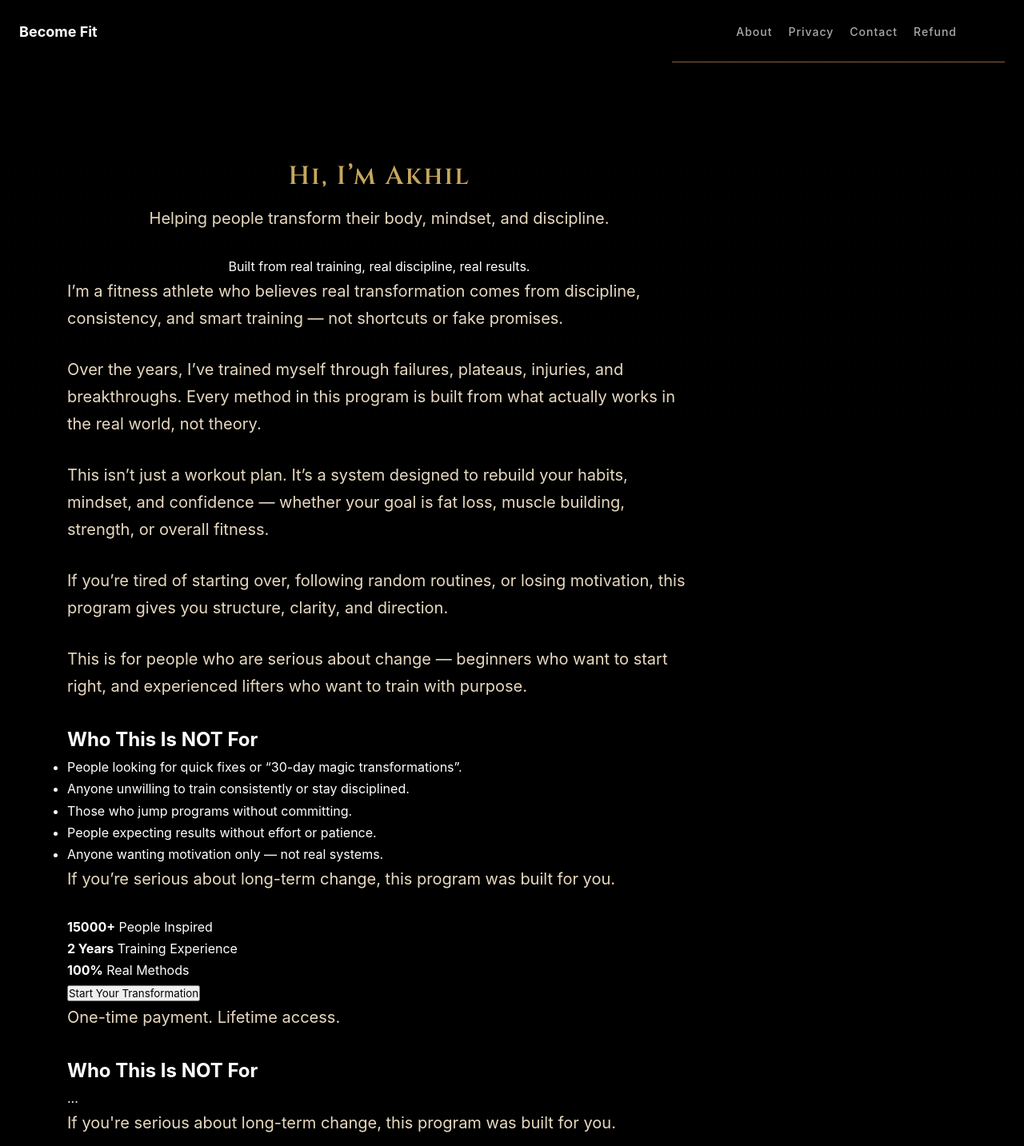
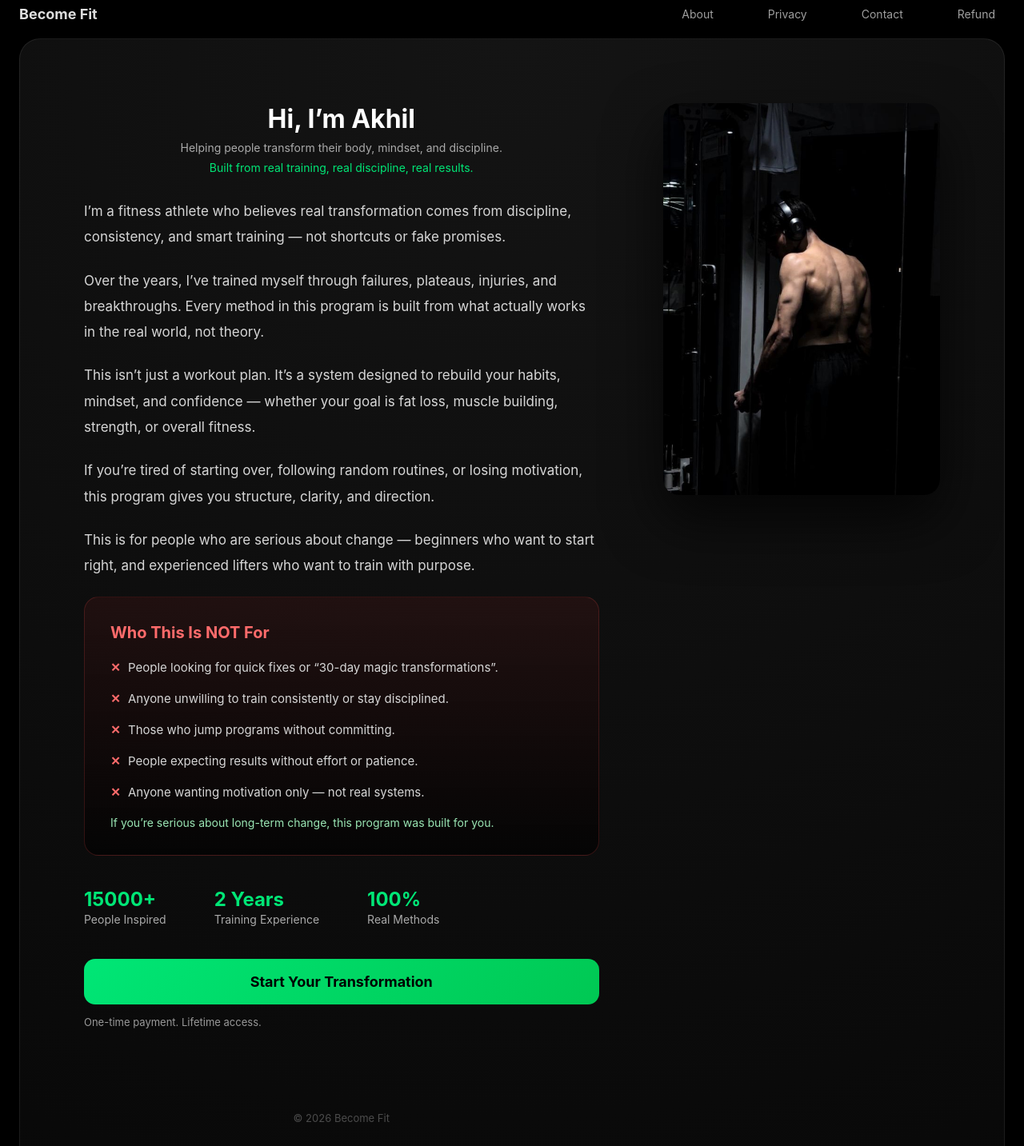
Before and after one commit to AkhilAzad/become-fit, a website: page public/index.html in a window 1280 px wide. Shown: the part 37-1470 px from the top of the page at 80% size. Drawn offline with nearby package versions, Linux system fonts and the light colour scheme.

Commit message:
your commit message

```diff
--- a/public/index.html
+++ b/public/index.html
@@ -7,9 +7,6 @@
   <title>Become Fit with Akhil</title>
   <link rel="stylesheet" href="style.css" />
   <link rel="stylesheet" href="about.css" />
-  <link
-    href="https://fonts.googleapis.com/css2?family=Cinzel:wght@600&family=Cormorant+Garamond:wght@400;500&display=swap"
-    rel="stylesheet">
 </head>
 
 <body>
@@ -47,9 +44,7 @@
           </span>
         </header>
 
-        <section class="about-layout" id="about">
-
-          <div class="about-text">
+        <section class="about" id="about">
           <p>
             I’m a fitness athlete who believes real transformation comes from
             discipline, consistency, and smart training — not shortcuts or fake promises.
@@ -76,9 +71,8 @@
             This is for people who are serious about change — beginners who want to
             start right, and experienced lifters who want to train with purpose.
           </p>
-          </div>
+        </section>
 
-          <div class="about-side">
         <section class="not-for">
           <h2>Who This Is NOT For</h2>
           <ul>
@@ -92,10 +86,6 @@
             If you’re serious about long-term change, this program was built for you.
           </p>
         </section>
-          </div>
-
-        </section>
-
 
         <section class="stats">
           <div>
@@ -119,27 +109,14 @@
       </div>
 
       <div class="hero-image">
-
-        <section class="not-for">
-          <h2>Who This Is NOT For</h2>
-          <ul>
-            ...
-          </ul>
-          <p class="not-for-note">
-            If you're serious about long-term change, this program was built for you.
-          </p>
-        </section>
-
         <img src="images/hero.jpeg" alt="Akhil Fitness Transformation" />
-
-      </div>
-
       </div>
 
       <footer class="footer">
         <p>© 2026 Become Fit</p>
       </footer>
 
+    </div>
   </div>
 
   <script>
--- a/public/style.css
+++ b/public/style.css
@@ -1,90 +1,327 @@
-/* ===== GLOBAL RESET ===== */
+/* =========================
+   GLOBAL RESET
+========================= */
+
 * {
   margin: 0;
   padding: 0;
   box-sizing: border-box;
+  font-family: "Inter", system-ui, sans-serif;
 }
 
-/* ===== BODY ===== */
 body {
-  background: #1a1410;
-  color: #f5e6d3;
-  font-family: 'Cormorant Garamond', serif;
-  line-height: 1.7;
+  background: #000;
+  min-height: 100vh;
+  padding: 24px;
+  color: #ffffff;
 }
 
-/* Subtle vintage texture effect */
-body::before {
-  content: "";
-  position: fixed;
-  inset: 0;
-  background: radial-gradient(rgba(255, 255, 255, 0.02) 1px, transparent 1px);
-  background-size: 3px 3px;
-  pointer-events: none;
-  opacity: 0.4;
+
+/* =========================
+   PAGE WRAP
+========================= */
+
+.page-wrap {
+  max-width: 1400px;
+  width: 100%;
+  margin: 0 auto;
 }
 
-/* ===== NAVBAR ===== */
-nav {
+/* =========================
+   HEADER
+========================= */
+
+.site-header {
   display: flex;
   justify-content: space-between;
-  padding: 25px 60px;
-  border-bottom: 1px solid #8b5e3c;
+  align-items: center;
+  padding: 10px 10px 40px;
 }
 
-nav a {
-  color: #c6a75e;
-  text-decoration: none;
-  margin-left: 30px;
-  font-weight: 500;
-  letter-spacing: 1px;
+.logo {
+  font-size: 18px;
+  font-weight: 700;
+  color: #eaeaea;
 }
 
-nav a:hover {
-  color: #f5e6d3;
+.main-nav {
+  display: flex;
+  gap: 24px;
 }
 
-/* ===== HERO SECTION ===== */
-.hero {
-  padding: 100px 60px;
-  max-width: 900px;
+.main-nav a {
+  font-size: 14px;
+  color: #cfcfcf;
+  text-decoration: none;
+  padding: 6px 12px;
+  border-radius: 8px;
+  transition: all 0.2s ease;
 }
 
-.hero h1 {
-  font-family: 'Cinzel', serif;
-  font-size: 64px;
-  color: #c6a75e;
-  margin-bottom: 20px;
-  letter-spacing: 2px;
+.main-nav a:hover {
+  background: rgba(255, 255, 255, 0.06);
+  color: #ffffff;
 }
 
-.hero p {
-  font-size: 20px;
-  color: #e8d9c0;
+/* =========================
+   MAIN CARD CONTAINER
+========================= */
+
+.container {
+  width: 100%;
+  background: radial-gradient(circle at top,
+      #141414 0%,
+      #0d0d0d 60%,
+      #080808 100%);
+  border-radius: 26px;
+  padding: 80px 80px 100px;
+  border: 1px solid rgba(255, 255, 255, 0.08);
+  box-shadow: 0 35px 90px rgba(0, 0, 0, 0.95);
+}
+
+/* =========================
+   HERO LAYOUT (REAL 2 COL)
+========================= */
+
+.hero {
+  display: grid;
+  grid-template-columns: 1.3fr 0.7fr;
+  gap: 80px;
+  align-items: start;
+}
+
+/* =========================
+   TEXT SIDE
+========================= */
+
+.hero-content {
+  max-width: 720px;
+}
+
+.header {
   margin-bottom: 30px;
 }
 
-/* ===== BUTTON ===== */
-.btn {
-  display: inline-block;
-  padding: 14px 40px;
-  background: #c6a75e;
-  color: #1a1410;
-  border: 1px solid #8b5e3c;
-  font-weight: bold;
-  text-decoration: none;
-  letter-spacing: 1px;
-  transition: 0.3s ease;
+.header h1 {
+  font-size: 42px;
+  margin-bottom: 12px;
 }
 
-.btn:hover {
-  background: #a98c48;
+.tagline {
+  font-size: 18px;
+  color: #cfcfcf;
 }
 
-/* ===== CARD SECTION ===== */
-.card {
-  background: rgba(139, 94, 60, 0.1);
-  border: 1px solid #8b5e3c;
-  padding: 30px;
-  margin-top: 40px;
+.subline {
+  display: block;
+  margin-top: 8px;
+  font-size: 14px;
+  color: #00e676;
 }
+
+/* ABOUT TEXT */
+
+.about p {
+  font-size: 17px;
+  line-height: 1.9;
+  color: #d6d6d6;
+  margin-bottom: 22px;
+}
+
+/* =========================
+   RIGHT SIDE COLUMN
+========================= */
+
+.hero-image {
+  display: flex;
+  flex-direction: column;
+  gap: 40px;
+}
+
+/* HERO IMAGE */
+
+.hero-image img {
+  width: 100%;
+  border-radius: 20px;
+  box-shadow: 0 30px 70px rgba(0, 0, 0, 0.7);
+  transition: 0.5s ease;
+}
+
+.hero-image img:hover {
+  transform: scale(1.03);
+}
+
+/* =========================
+   NOT FOR BOX (NOW RIGHT)
+========================= */
+
+.not-for {
+  padding: 32px;
+  border-radius: 18px;
+  background: linear-gradient(180deg,
+      rgba(255, 50, 50, 0.08),
+      rgba(0, 0, 0, 0.6));
+  border: 1px solid rgba(255, 80, 80, 0.18);
+}
+
+.not-for h2 {
+  font-size: 20px;
+  margin-bottom: 18px;
+  color: #ff6b6b;
+}
+
+.not-for ul {
+  list-style: none;
+}
+
+.not-for li {
+  font-size: 15px;
+  line-height: 1.8;
+  margin-bottom: 12px;
+  padding-left: 22px;
+  position: relative;
+  color: #d6d6d6;
+}
+
+.not-for li::before {
+  content: "✕";
+  position: absolute;
+  left: 0;
+  color: #ff6b6b;
+  font-weight: bold;
+}
+
+.not-for-note {
+  margin-top: 16px;
+  font-size: 14px;
+  color: #9ae6b4;
+}
+
+/* =========================
+   STATS
+========================= */
+
+.stats {
+  display: flex;
+  gap: 60px;
+  margin: 40px 0;
+}
+
+.stats strong {
+  display: block;
+  font-size: 24px;
+  color: #00e676;
+}
+
+.stats span {
+  font-size: 14px;
+  color: #aaa;
+}
+
+/* =========================
+   CTA
+========================= */
+
+.cta button {
+  width: 100%;
+  padding: 18px;
+  font-size: 18px;
+  border: none;
+  border-radius: 14px;
+  cursor: pointer;
+  background: linear-gradient(135deg, #00e676, #00c853);
+  color: #000;
+  font-weight: 700;
+  transition: all 0.3s ease;
+}
+
+.cta button:hover {
+  transform: translateY(-5px);
+  box-shadow: 0 0 40px rgba(0, 230, 118, 0.6);
+}
+
+.note {
+  margin-top: 14px;
+  font-size: 13px;
+  color: #999;
+}
+
+/* =========================
+   FOOTER
+========================= */
+
+.footer {
+  margin-top: 60px;
+  text-align: center;
+  font-size: 13px;
+  color: #666;
+}
+
+/* =========================
+   MOBILE REFINEMENT
+   ========================= */
+
+@media (max-width: 768px) {
+
+  body {
+    padding: 14px;
+  }
+
+  .container {
+    padding: 28px 20px 40px;
+    border-radius: 18px;
+  }
+
+  .header {
+    margin-bottom: 20px;
+  }
+
+  .header h1 {
+    font-size: 28px;
+    line-height: 1.2;
+  }
+
+  .tagline {
+    font-size: 14px;
+  }
+
+  .subline {
+    font-size: 13px;
+  }
+
+  .about p {
+    font-size: 15px;
+    line-height: 1.75;
+  }
+
+  .hero {
+    grid-template-columns: 1fr;
+    gap: 24px;
+  }
+
+  .hero-image {
+    order: -1;
+    /* image goes above text on mobile */
+    margin-bottom: 20px;
+  }
+
+  .hero-image img {
+    max-width: 220px;
+  }
+
+  .not-for {
+    margin-top: 28px;
+    padding: 22px;
+  }
+
+  .stats {
+    flex-direction: column;
+    gap: 16px;
+  }
+
+  .cta button {
+    padding: 18px;
+    font-size: 16px;
+  }
+
+}
```
Lines whose indentation alone changed are shown as unchanged.
